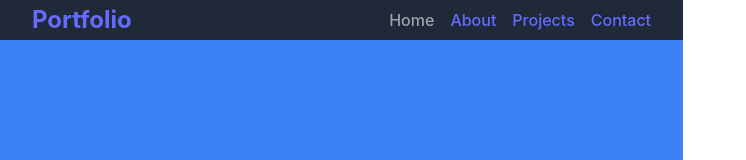
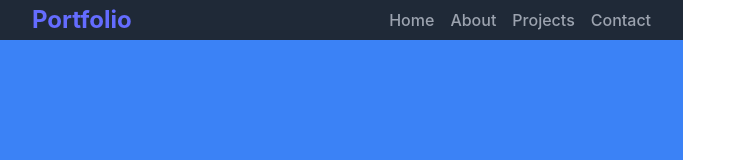
Before and after one commit to davidxv15/Portfolio-2, a React (Vite) app: page / in a window 1280 px wide. Shown: the top 160 px of the page, without its empty margins (0-746 px from the left). Built offline with nearby package versions, Linux system fonts and the light colour scheme.

Commit message:
text-gray-400 for links

```diff
--- a/src/components/Navbar.tsx
+++ b/src/components/Navbar.tsx
@@ -20,13 +20,13 @@ const Navbar: React.FC = () => {
             <a href="#home" className="text-gray-400 hover:text-gray-300">
               Home
             </a>
-            <a href="#about" className="hover:text-gray-300">
+            <a href="#about" className="text-gray-400 hover:text-gray-300">
               About
             </a>
-            <a href="#projects" className="hover:text-gray-300">
+            <a href="#projects" className="text-gray-400 hover:text-gray-300">
               Projects
             </a>
-            <a href="#contact" className="hover:text-gray-300">
+            <a href="#contact" className="text-gray-400 hover:text-gray-300">
               Contact
             </a>
           </div>
```
